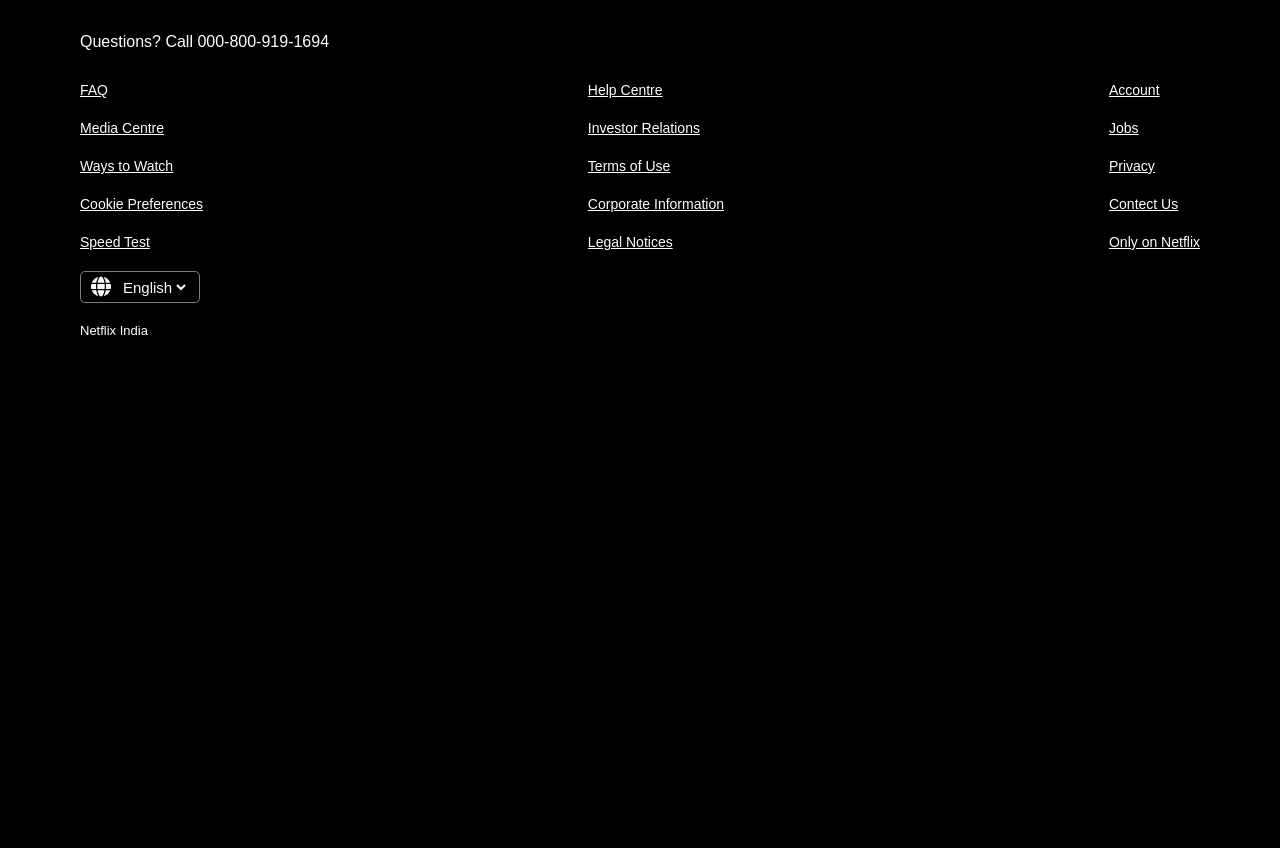
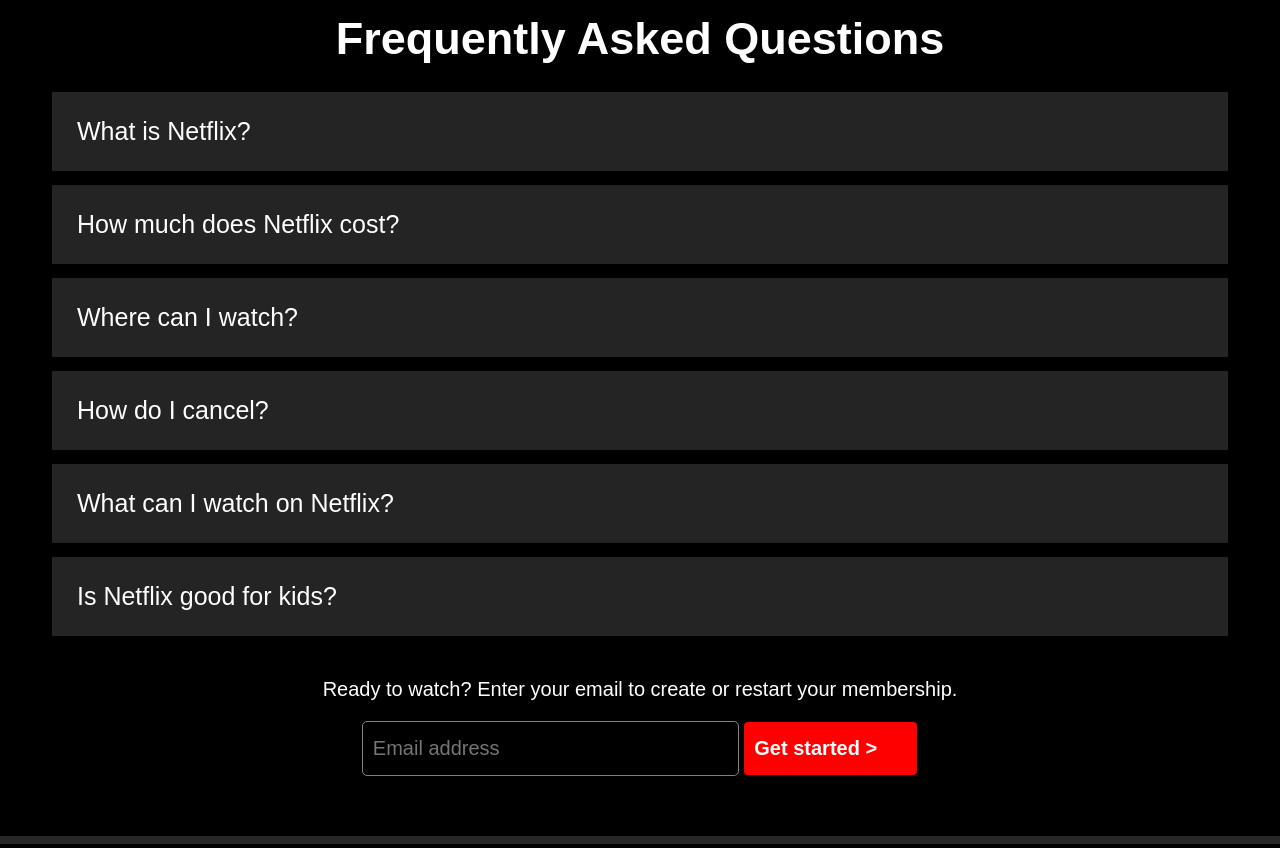
Before and after one commit to sarrhub/NetfixeClone, a plain HTML site: page index.html in a window 1280 px wide. Shown: the part 2754-3602 px from the top of the page. Before the commit the page ends 3132 px from the top, so only its background shows below. Drawn offline with Linux system fonts and the light colour scheme.

Commit message:
list section updated

```diff
--- a/index.html
+++ b/index.html
@@ -110,13 +110,33 @@
 
     <div class="divider2"></div>
 
-    <section class="sectionD">
+    <section class="sectionD container">
         <div class="boxes">
             <div class="head">
-                <h1></h1>
+                <h1>Frequently Asked Questions</h1>
+            </div>
+            <div class="boxlist">
+                <ul>
+                    <li>What is Netflix?</li>
+                    <li>How much does Netflix cost?</li>
+                    <li>Where can I watch?</li>
+                    <li>How do I cancel?</li>
+                    <li>What can I watch on Netflix?</li>
+                    <li>Is Netflix good for kids?</li>
+                </ul>
+            </div>
+            <div class="boxmiddle">
+                <h5 class="thirdtext">Ready to watch? Enter your email to create or restart your membership.</h5>
+                <form>
+                    <label for="fname"></label>
+                    <input type="email" id="email" name="email" placeholder="Email address">
+                    <input type="submit" id="submit" value="Get started >">
+                  </form>
             </div>
         </div>
     </section>
+
+    <div class="divider2"></div>
 
     <section class="sectionE ">
         <div class="last container">
--- a/style.css
+++ b/style.css
@@ -155,7 +155,7 @@ button:hover{
     font-size: 20px;
 }
 
-.middle #submit{
+.middle  #submit{
     border-radius: 5px;
     padding-top: 15px;
     padding-bottom: 15px;
@@ -166,6 +166,7 @@ button:hover{
     color: white;
     font-size: 20px;
     border: 1px solid black;
+    cursor: pointer;
 }
 
 @media(max-width:786px){
@@ -292,3 +293,88 @@ button:hover{
         flex-direction: column;
     }
 }
+
+.sectionD{
+    color: white;
+}
+.boxes{
+    text-align: center;
+}
+
+.head{
+    font-size: 30px;
+    margin-bottom: 25px;
+
+}
+
+
+.boxes li{
+    list-style: none;
+    border: 2px solid black;
+    margin-top: 10px;
+    padding: 25px;
+    background-color:rgb(37, 36, 36) ;
+    text-align: left;
+    transition: 0.4s ease-in-out;
+    font-size: 25px;
+}
+
+li:hover{
+    opacity: 0.8;
+    background-color: rgb(146, 141, 141);
+    transition: 0.5s ease-in-out;
+    cursor: pointer;
+}
+
+
+.boxmiddle{
+    margin-top: 40px;
+}
+
+.boxmiddle #email{
+    border-radius: 5px;
+    padding-top: 15px;
+    padding-bottom: 15px;
+    padding-left: 10px;
+    padding-right: 100px;
+    color: black;
+    background-color:transparent;
+    box-shadow: 25px 25px 100px 5px black inset;
+    border: 1px solid gray;
+    font-size: 20px;
+}
+
+.boxmiddle  #submit{
+    border-radius: 5px;
+    padding-top: 15px;
+    padding-bottom: 15px;
+    padding-left: 10px;
+    padding-right: 40px;
+    background-color: red;
+    font-weight: 600;
+    color: white;
+    font-size: 20px;
+    border: 1px solid black;
+    cursor: pointer;
+}
+
+@media(max-width:786px){
+    .head {
+        font-size: 20px;
+    }
+    .boxes li{
+        font-size: 20px;
+    }
+    .boxmiddle  #submit{
+        margin-top: 10px;
+    }
+}
+
+/* @media(max-width:280px){
+    .boxmiddle #email{
+        padding: 30px;
+    }
+    .middle #email{
+        padding: 30px;
+    }
+} */
```
